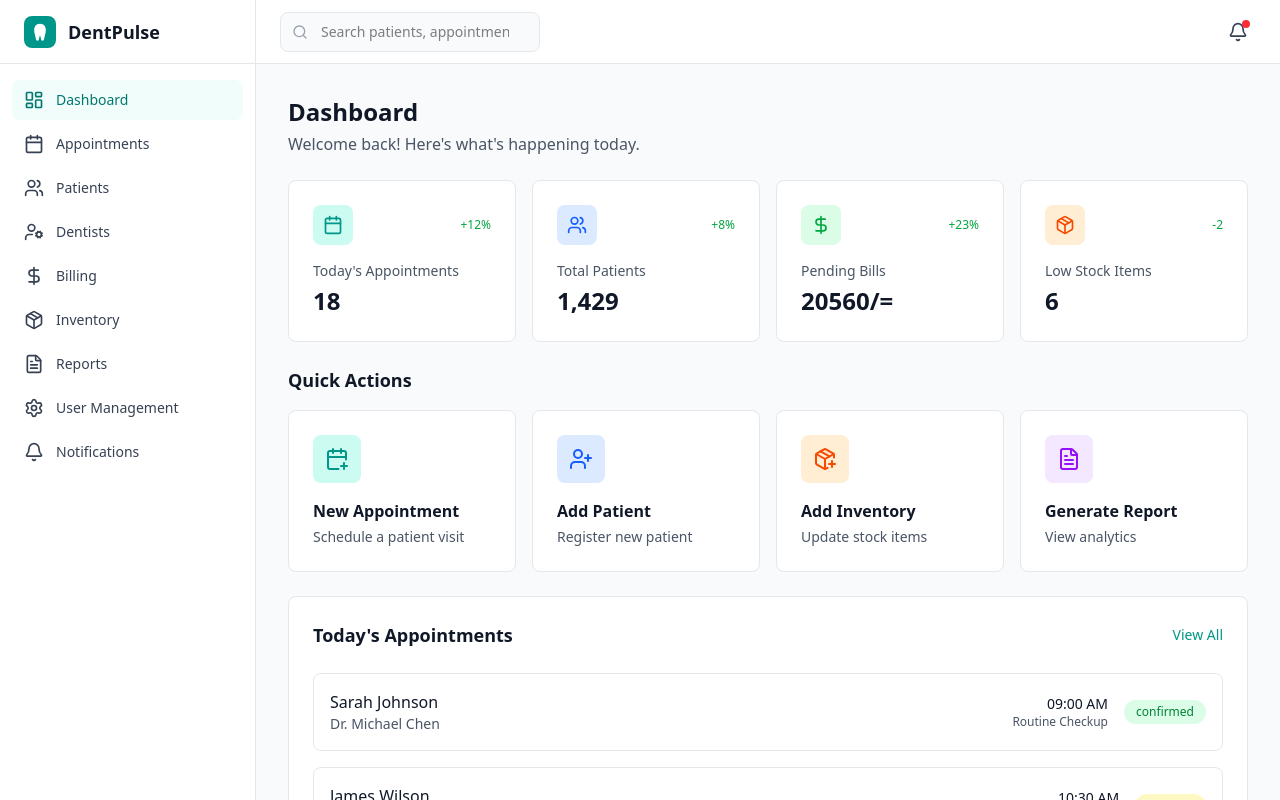
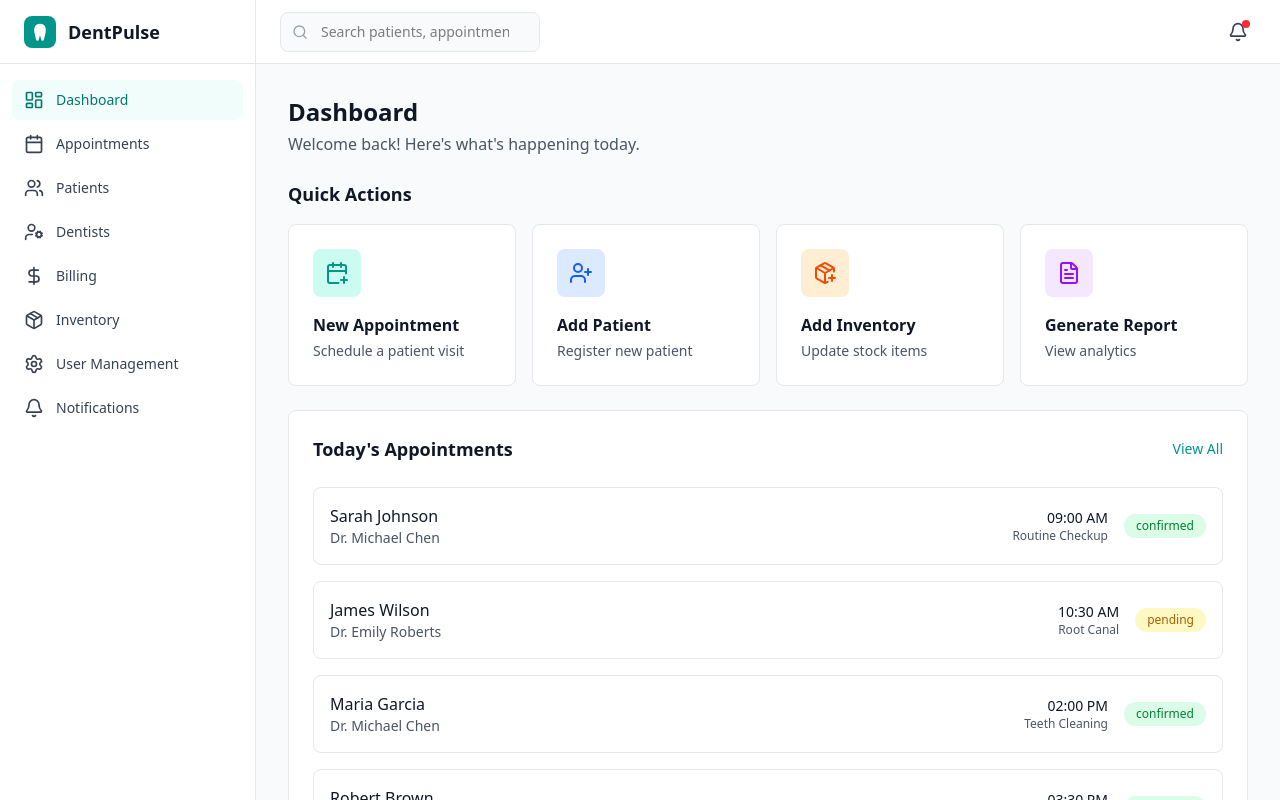
Before and after one commit to HVPasindu/DentPulse, a React app in the folder frontend/: page / in a window 1280 px wide. Shown: the top 800 px of the page. Built offline with nearby package versions, Linux system fonts and the light colour scheme; the HTML template or start-up script is replaced by a standard one.

Commit message:
setups for dashboard page

```diff
--- a/frontend/src/Admin/DashboardSidebar.jsx
+++ b/frontend/src/Admin/DashboardSidebar.jsx
@@ -9,7 +9,7 @@ const navItems = [
   { name: 'Dentists', icon: UserCog, href: '/dentists' },
   { name: 'Billing', icon: DollarSign, href: '/billing' },
   { name: 'Inventory', icon: Package, href: '/inventory' },
-  { name: 'Reports', icon: FileText, href: '/reports' },
+
   { name: 'User Management', icon: Settings, href: '/users' },
   { name: 'Notifications', icon: Bell, href: '/notifications' },
 ]
@@ -27,7 +27,7 @@ export default function DashboardSidebar({ isOpen, setIsOpen }) {
         />
       )}
 
-      {/* Sidebar */}
+
       <aside className={`
         fixed lg:static inset-y-0 left-0 z-50
         w-64 bg-white border-r border-gray-200
@@ -35,7 +35,7 @@ export default function DashboardSidebar({ isOpen, setIsOpen }) {
         ${isOpen ? 'translate-x-0' : '-translate-x-full lg:translate-x-0'}
       `}>
         <div className="flex flex-col h-full">
-          {/* Logo */}
+
           <div className="h-16 flex items-center justify-between px-6 border-b border-gray-200">
             <div className="flex items-center gap-3">
               <div className="w-8 h-8 bg-teal-600 rounded-lg flex items-center justify-center">
@@ -51,7 +51,7 @@ export default function DashboardSidebar({ isOpen, setIsOpen }) {
             </button>
           </div>
 
-          {/* Navigation */}
+
           <nav className="flex-1 overflow-y-auto py-4 px-3">
             <div className="space-y-1">
               {navItems.map((item) => {
@@ -78,7 +78,7 @@ export default function DashboardSidebar({ isOpen, setIsOpen }) {
             </div>
           </nav>
 
-          {/* User Profile */}
+
           <div className="p-4 border-t border-gray-200">
             <div className="flex items-center gap-3">
               <div className="w-10 h-10 rounded-full bg-teal-100 flex items-center justify-center">
--- a/frontend/src/Admin/DashboardStatus.jsx
+++ /dev/null
@@ -1,63 +0,0 @@
-import { Calendar, Users, DollarSign, Package } from 'lucide-react'
-
-const stats = [
-  {
-    name: "Today's Appointments",
-    value: "18",
-    change: "+12%",
-    icon: Calendar,
-    color: "teal",
-  },
-  {
-    name: "Total Patients",
-    value: "1,429",
-    change: "+8%",
-    icon: Users,
-    color: "blue",
-  },
-  {
-    name: "Pending Bills",
-    value: "20560/=",
-    change: "+23%",
-    icon: DollarSign,
-    color: "green",
-  },
-  {
-    name: "Low Stock Items",
-    value: "6",
-    change: "-2",
-    icon: Package,
-    color: "orange",
-  },
-]
-
-const colorClasses = {
-  teal: 'bg-teal-100 text-teal-600',
-  blue: 'bg-blue-100 text-blue-600',
-  green: 'bg-green-100 text-green-600',
-  orange: 'bg-orange-100 text-orange-600',
-}
-
-export default function DashboardStats() {
-  return (
-    <div className="grid grid-cols-1 sm:grid-cols-2 lg:grid-cols-4 gap-4">
-      {stats.map((stat) => {
-        const Icon = stat.icon
-        return (
-          <div key={stat.name} className="bg-white rounded-lg border border-gray-200 p-6">
-            <div className="flex items-center justify-between">
-              <div className={`w-10 h-10 rounded-lg flex items-center justify-center ${colorClasses[stat.color]}`}>
-                <Icon className="w-5 h-5" />
-              </div>
-              <span className="text-xs font-medium text-green-600">{stat.change}</span>
-            </div>
-            <div className="mt-4">
-              <p className="text-sm text-gray-600">{stat.name}</p>
-              <p className="text-2xl font-bold text-gray-900 mt-1">{stat.value}</p>
-            </div>
-          </div>
-        )
-      })}
-    </div>
-  )
-}
--- a/frontend/src/pages/DashboardPage.jsx
+++ b/frontend/src/pages/DashboardPage.jsx
@@ -2,7 +2,7 @@ import { useState } from 'react'
 
 import DashboardSidebar from '../Admin/DashboardSidebar'
 import DashboardHeader from '../Admin/DashboardHeader'
-import DashboardStatus from '../Admin/DashboardStatus'
+
 import DashboardQuickActions from '../Admin/DashboardQuickActions'
 import DashboardRecentAppointments from '../Admin/DashboardRecentAppoinments'
 
@@ -24,7 +24,7 @@ export default function DashboardPage() {
             <p className="text-gray-600 mt-1">Welcome back! Here's what's happening today.</p>
           </div>
 
-          <DashboardStatus />
+
           <DashboardQuickActions />
           <DashboardRecentAppointments />
 
```
